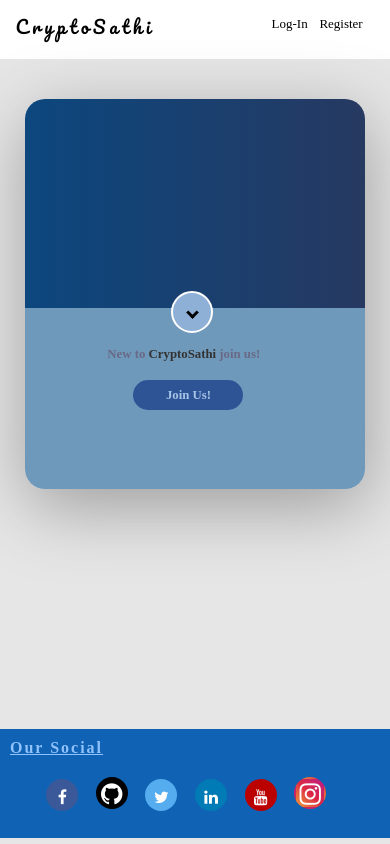
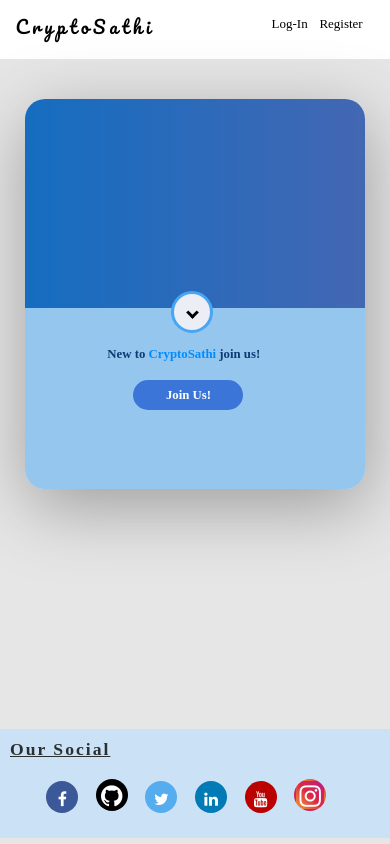
Before and after one commit to pranav2012/CryptoSathi, a React (Create React App) app: page / in a window 390 px wide. Built offline with nearby package versions, Linux system fonts and the light colour scheme.

Commit message:
fixed ui

```diff
--- a/src/styles/dashboard.scss
+++ b/src/styles/dashboard.scss
@@ -1,5 +1,5 @@
 .dashboard {
-    height: 60vh;
+    height: 75vh;
     display: flex;
     justify-content: center;
     align-items: center;
@@ -12,6 +12,7 @@
 
 @media screen and (max-width:488px){
     .dashboard{
+        height: 80vh;
         p{
             font-size: 1rem;
         }
--- a/src/styles/login.scss
+++ b/src/styles/login.scss
@@ -15,7 +15,7 @@
 }
 .login-text {
     width: 850px;
-    background: linear-gradient(to left, #263961, #0c477e);
+    background: linear-gradient(to left, #4367b3, #156dc0);
     position: absolute;
     top: -300px;
     box-sizing: border-box;
@@ -95,8 +95,8 @@
     width: 60px;
     height: 60px;
     border-radius: 50%;
-    background: #8eafd6;
-    border: 2px solid #fff;
+    background: #ebeff5;
+    border: 3px solid rgb(71, 165, 243);
     position: absolute;
     bottom: -30px;
     left: 390px;
@@ -107,7 +107,7 @@
 }
 
 .call-text {
-    background-color:#6f99bb;
+    background-color:#95c6ee;
     width: 850px;
     height: 450px;
     position: absolute;
@@ -119,10 +119,10 @@
     h1 {
         font-size: 1.8rem;
         margin-top: 10%;
-        color: #0b2f58;
+        color: #0b3b72;
 
         span {
-            color: #8fc2fe;
+            color: #008cff;
             font-weight: bolder;
         }
     }
@@ -133,8 +133,8 @@
         border: none;
         border-radius: 20px;
         cursor: pointer;
-        background: #2e5496 ;
-        color: #a6c4e7;
+        background: #3b75d8 ;
+        color: #ffffff;
         font-weight: bolder;
         margin-top: 30px;
         outline: none;
@@ -194,7 +194,7 @@
         letter-spacing: 3px;
         font-size: 28px;
         font-family: cursive;
-        background: #1c3e6c;
+        background: #3169b8;
     }
     .lh{
         left: 21px;
@@ -347,10 +347,7 @@
         h1 {
             font-size: 1.3rem;
             margin-top: 18%;
-            color: #696a86;
-
             span {
-                color: #333;
                 font-weight: bolder;
             }
         }
@@ -537,11 +534,9 @@
         h1 {
             font-size: 0.8rem;
             margin-top: 43%;
-            color: #696a86;
             margin-right: 20%;
 
             span {
-                color: #333;
                 font-weight: bolder;
             }
         }
@@ -704,6 +699,7 @@
           .input-feedback {
             font-size: 8px;
             margin-top: 2px;
+            width:145px;
             margin-left: 4px;
           }
 }
--- a/src/styles/social.scss
+++ b/src/styles/social.scss
@@ -2,15 +2,15 @@
 
 .social{
     width: 100%;
-    background:#1062b4;
+    background:#cbe1f5;
     height: 15vh;
     h3{
        margin: 0;
        padding-top: 10px;
        padding-left: 10px;
-       color: #90c2fc;
+       color: #2a2f30;
        text-decoration: underline;
-       font-size: 1.2rem;
+       font-size: 1.3rem;
        font-family: 'ubuntu';
        letter-spacing: 2px;
     }
@@ -128,7 +128,7 @@
       .social{
           height: 13vh;
           h3{
-              font-size: 1rem;
+              font-size: 1.1rem;
           }
       }
       .rounded-social-buttons .fa-twitter, .fa-facebook-f, .fa-linkedin, .fa-youtube, .fa-instagram .fa-github{
```
